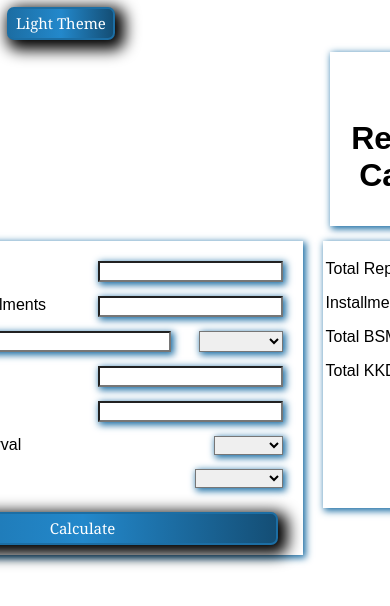
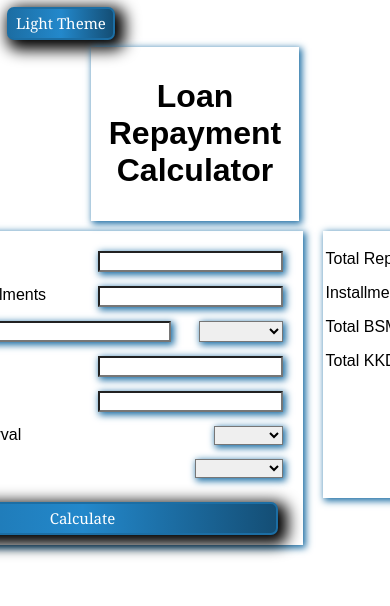
Before and after one commit to Burakbgmk/LoanRepaymentApp, a React (Create React App) app in the folder repaymentapp/: page / in a window 390 px wide. Shown: the top 606 px of the page. Built offline with nearby package versions, Linux system fonts and the light colour scheme.

Commit message:
add responsive style

```diff
--- a/repaymentapp/src/common/Validator.js
+++ b/repaymentapp/src/common/Validator.js
@@ -1,6 +1,3 @@
-
-
-
 
 export function validateInputs(inputs) {
     return !(Object.values(inputs).some(value => (value === 0 || value === "" || value === "0")))
--- a/repaymentapp/src/component/CustomHeader.jsx
+++ b/repaymentapp/src/component/CustomHeader.jsx
@@ -13,8 +13,11 @@ function CustomHeader(props) {
                 {theme === themes.dark ? "Dark Theme" : "Light Theme"}
                 </button>
             </div>
+
             <div className='headertext-container'>
-                <h1>Loan Repayment Calculator</h1>
+                <div className="headertext-inner">
+                    <h1>Loan Repayment Calculator</h1>
+                </div>
             </div>
         </div>
     )
--- a/repaymentapp/src/styling/App.css
+++ b/repaymentapp/src/styling/App.css
@@ -3,32 +3,25 @@ html, main, header, body {
     padding: 0;
     border: 0;
     font-family: 'Fira Sans',sans-serif;
-
 }
-
-html{
-    max-height: 931px;
-}
-
 
 .inner-main{
     height: 100%;
 
 }
 
+.headertext-container{
+    width: 100%;
+    display: flex;
+    justify-content: center;
+}
 
-
-
-
-.headertext-container{
-    margin: 5px;
-    margin-left: 330px;
-    width: 50%;
+.headertext-inner{
     box-shadow: 2px 2px 7px 1px #1C6EA4;
     padding: 10px;
     text-align: center;
+    width: 48%;
 }
-
 
 
 .static-container{
@@ -41,7 +34,6 @@ html{
     display: flex;
     flex-direction: column;
     padding: 10px;
-
 }
 
 .input-inner{
--- a/repaymentapp/src/styling/index.css
+++ b/repaymentapp/src/styling/index.css
@@ -1,12 +1,6 @@
-html, body, main
+html, body, main,#root
 {
   height: 100%;
   width: 100%;
   margin: 0%;
 }
-
-#root{
-    height: 100%;
-  width: 100%;
-  margin: 0%;
-}
```
